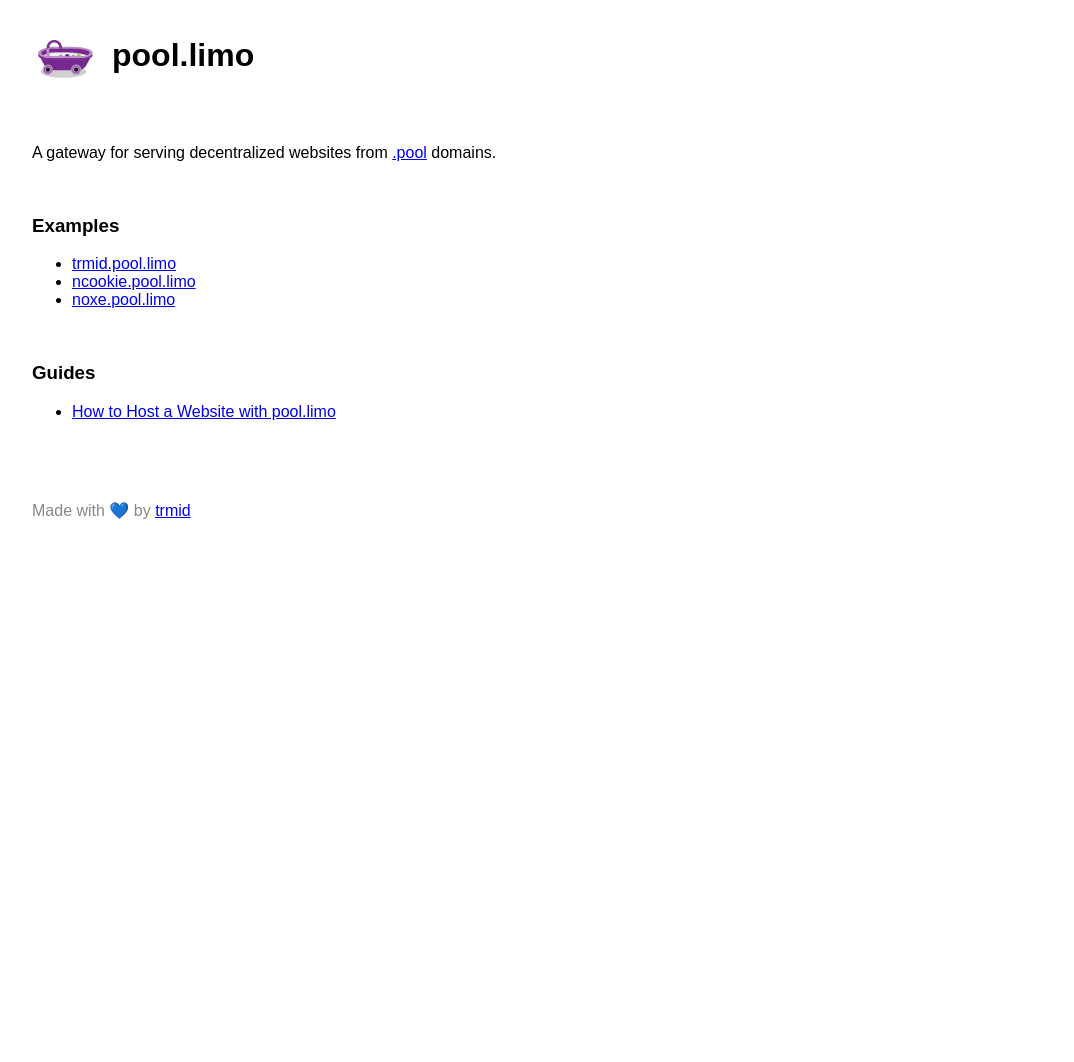
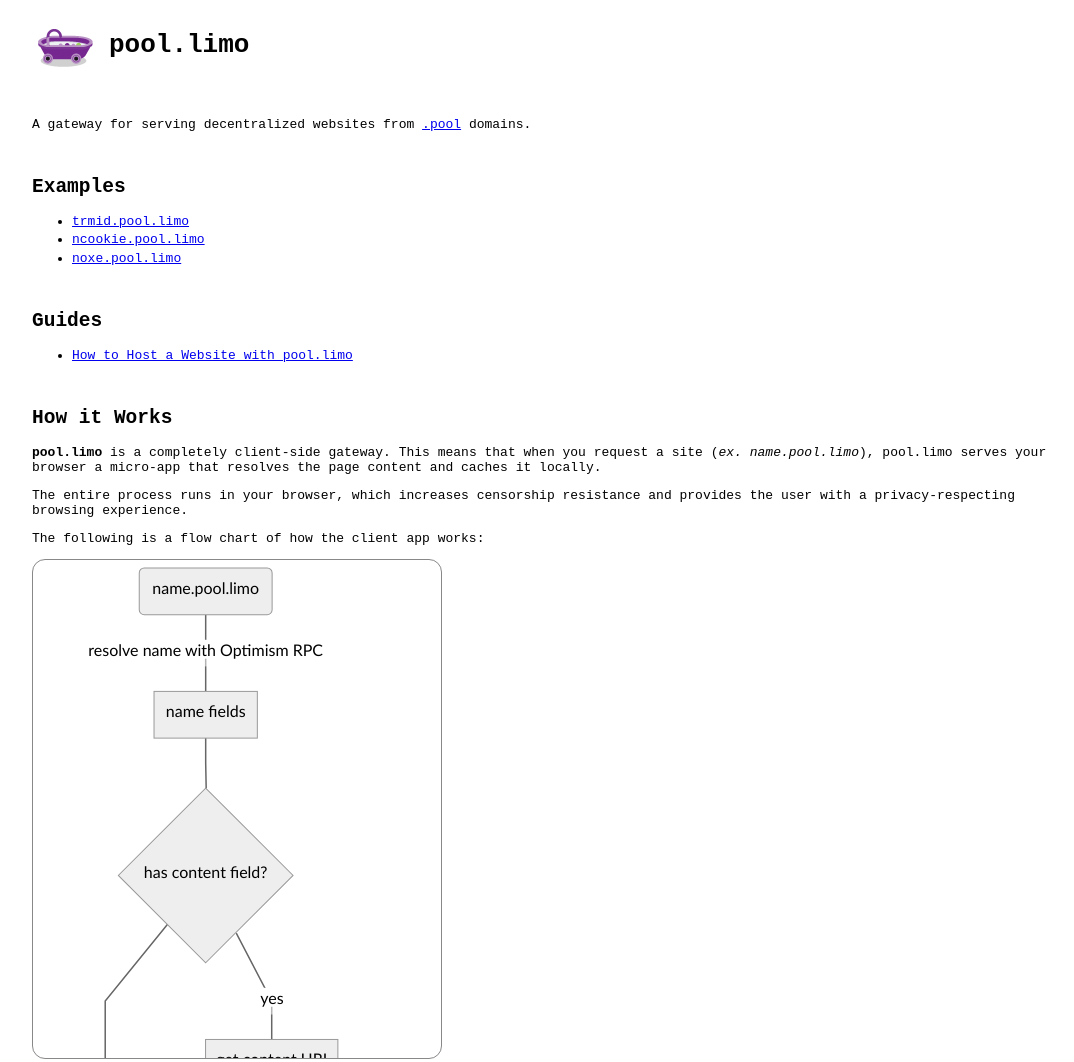
Before and after one commit to trmid/pool-limo, a plain HTML site: page docs/index.html in a window 1280 px wide. Shown: the top 1062 px of the page, without its empty margins (96-1170 px from the left). Before the commit the page ends 800 px from the top, so only its background shows below. Drawn offline with Linux system fonts and the light colour scheme.

Commit message:
add how it works section

```diff
--- a/docs/index.html
+++ b/docs/index.html
@@ -48,7 +48,7 @@
     </p>
     <br>
 
-    <h3>Examples</h3>
+    <h2>Examples</h2>
     <ul>
       <li><a href="https://trmid.pool.limo" target="_blank" rel="noreferrer">trmid.pool.limo</a></li>
       <li><a href="https://ncookie.pool.limo" target="_blank" rel="noreferrer">ncookie.pool.limo</a></li>
@@ -56,10 +56,23 @@
     </ul>
     <br>
 
-    <h3>Guides</h3>
+    <h2>Guides</h2>
     <ul>
       <li><a href="https://github.com/trmid/pool-limo#how-to-host-a-website-with-poollimo" target="_blank" rel="noreferrer">How to Host a Website with pool.limo</a></li>
     </ul>
+    <br>
+
+    <h2>How it Works</h2>
+    <p>
+      <strong>pool.limo</strong> is a completely client-side gateway. This means that when you request a site (<i>ex. name.pool.limo</i>), pool.limo serves your browser a micro-app that resolves the page content and caches it locally.
+    </p>
+    <p>
+      The entire process runs in your browser, which increases censorship resistance and provides the user with a privacy-respecting browsing experience.
+    </p>
+    <p>
+      The following is a flow chart of how the client app works:
+    </p>
+    <iframe src="img/how-it-works.svg" frameborder="0" width="410px" height="500px"></iframe>
   </main>
 
   <footer>
--- a/docs/style.css
+++ b/docs/style.css
@@ -2,7 +2,7 @@
 body {
   margin: 0;
   padding: 0;
-  font-family: sans-serif;
+  font-family: monospace;
 }
 
 main,
@@ -28,3 +28,14 @@
   margin-top: 2rem;
   color: #888;
 }
+
+iframe {
+  border: 1px solid #888;
+  border-radius: 1rem;
+  box-sizing: border-box;
+  max-width: calc(100vw - 2rem);
+}
+
+li {
+  margin-bottom: 0.25rem;
+}
```
Also changed, not shown: docs/img/how-it-works.svg (added).
